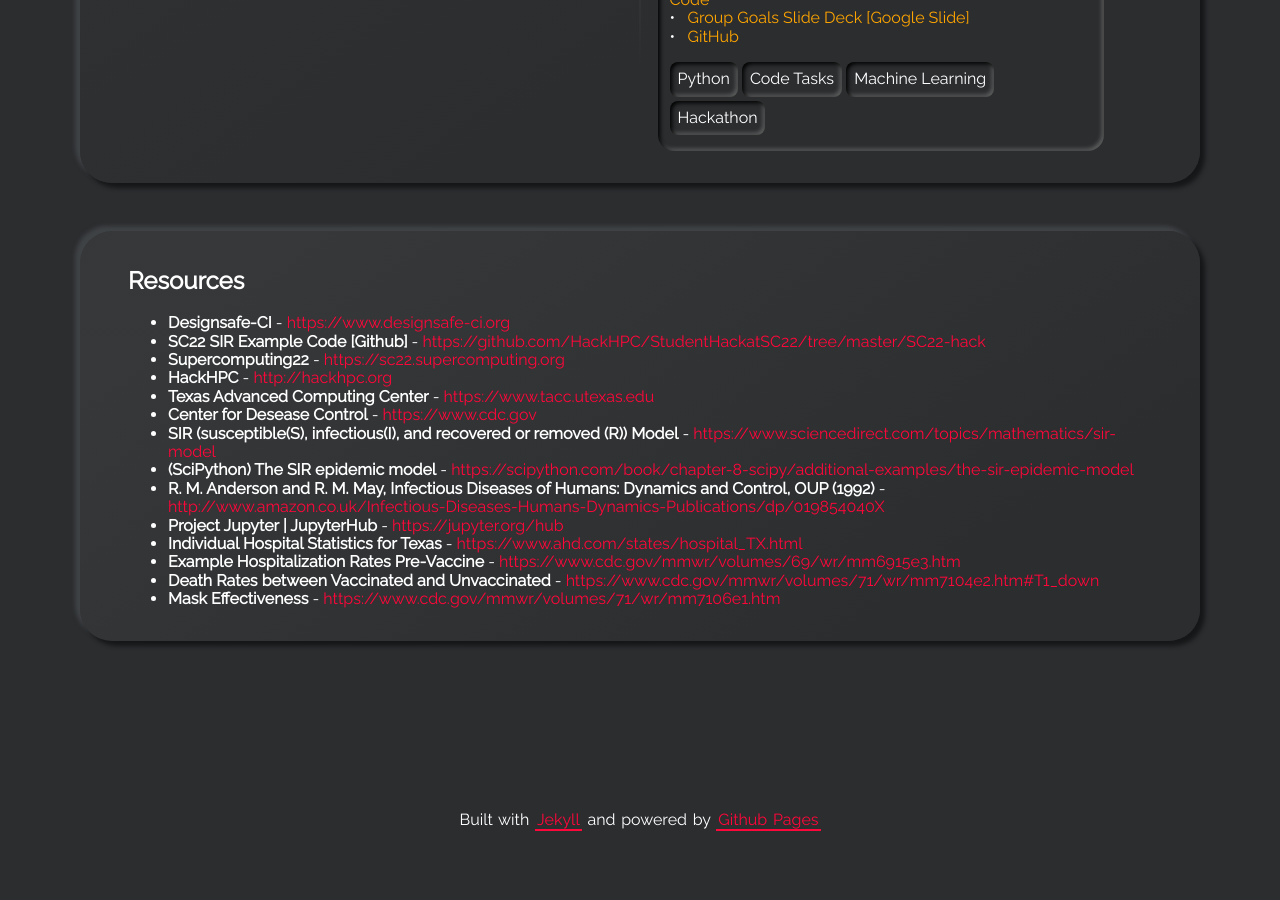
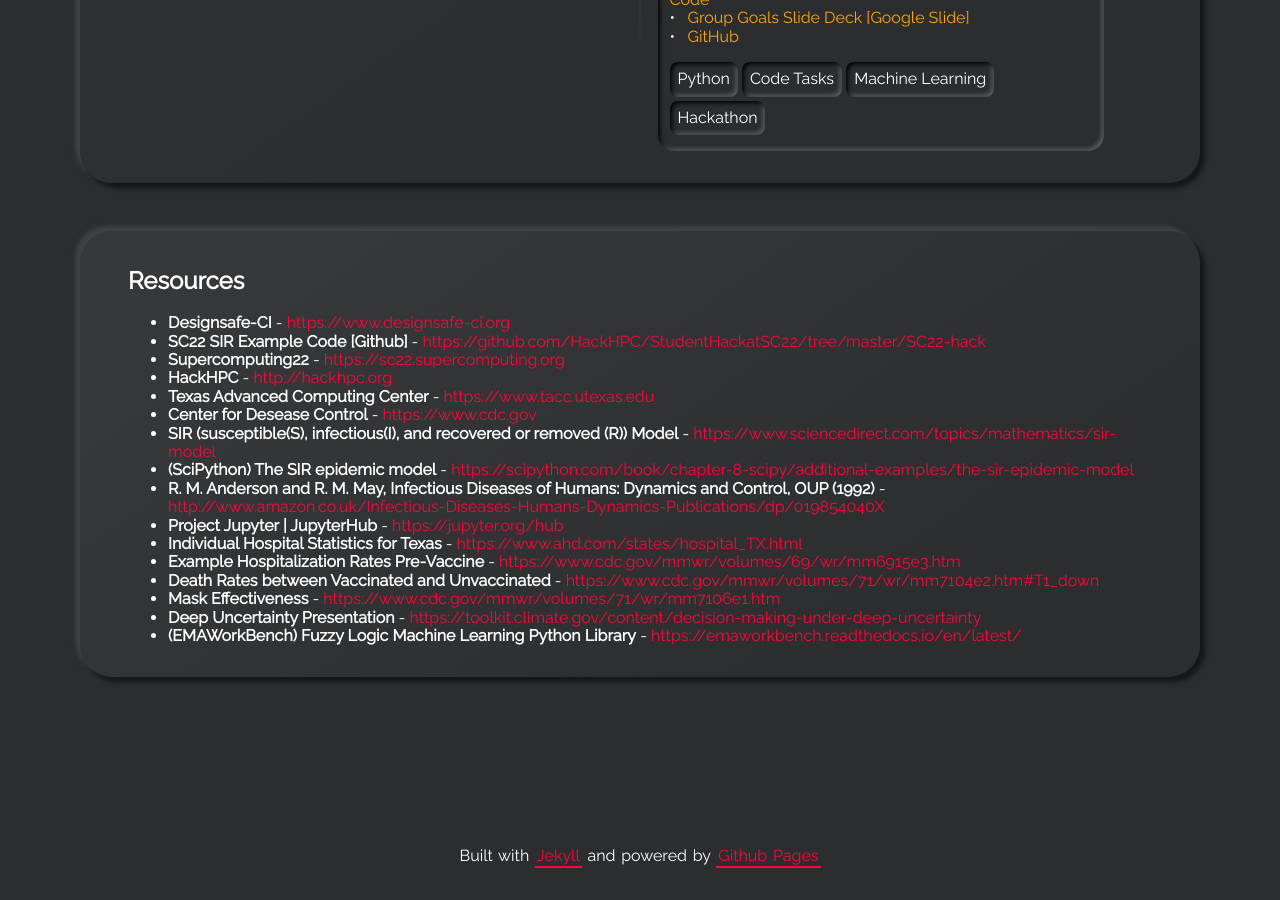
Before and after one commit to HackHPC/BigDataHack-2022, a Jekyll site: the page built from index.md, in a window 1280 px wide and 900 px high, scrolled down 5512 px. Built offline with Jekyll 4.4.1, drawn with Linux system fonts in a browser that asks for light colours; our own code applies the rules of GitHub Pages for plain Markdown files; before the commit the page ends 6375 px from its top, so only the background shows below that.

Commit message:
added deep learning links

```diff
--- a/_data/resources.yml
+++ b/_data/resources.yml
@@ -27,3 +27,7 @@
   url: https://www.cdc.gov/mmwr/volumes/71/wr/mm7104e2.htm#T1_down
 - name: Mask Effectiveness
   url: https://www.cdc.gov/mmwr/volumes/71/wr/mm7106e1.htm
+- name: Deep Uncertainty Presentation
+  url: https://toolkit.climate.gov/content/decision-making-under-deep-uncertainty
+- name: "(EMAWorkBench) Fuzzy Logic Machine Learning Python Library"
+  url: https://emaworkbench.readthedocs.io/en/latest/
```
